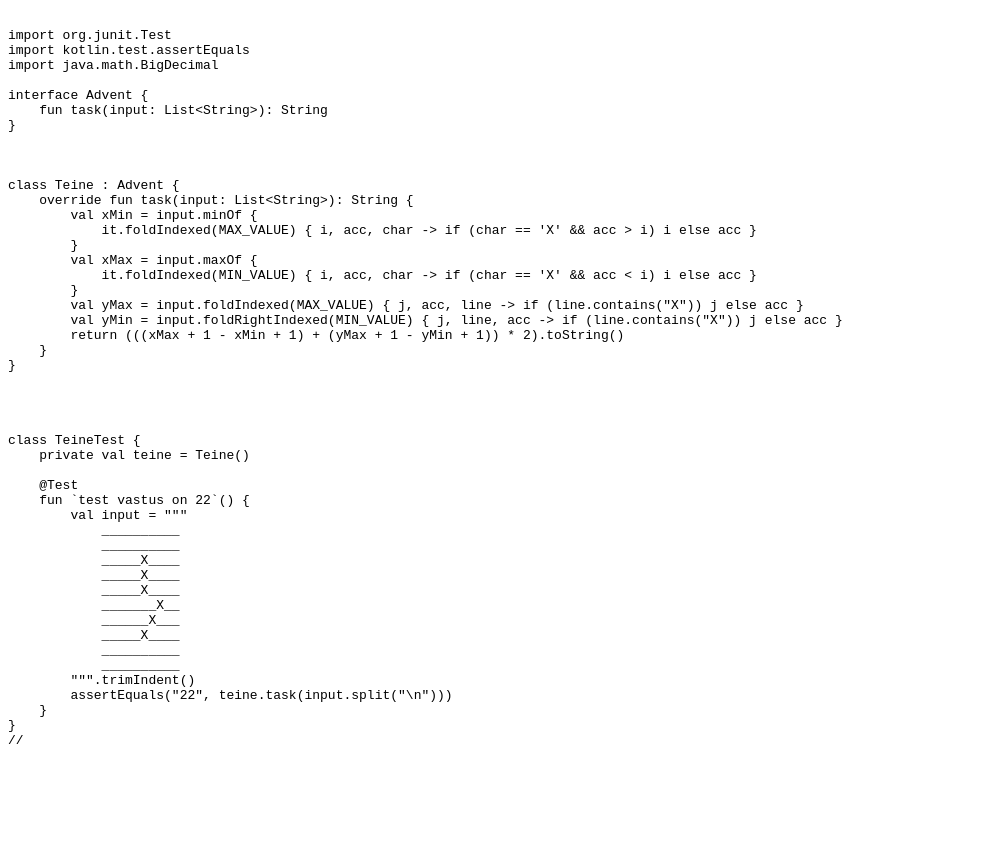
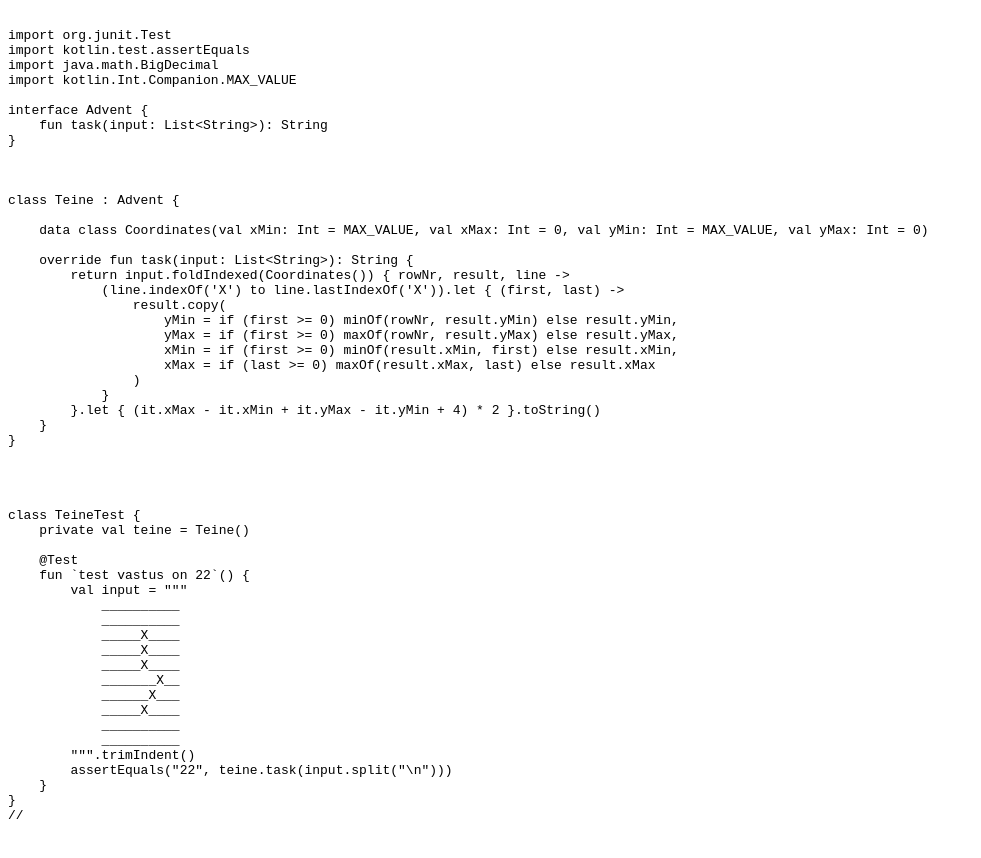
Before and after one commit to v3rm0n/mits2024, a plain HTML site: page teine.html in a window 1280 px wide. Shown: the whole page, without its empty margins (0-981 px from the left). Before the commit the page ends 800 px from the top, so only its background shows below. Drawn offline with Linux system fonts and the light colour scheme.

Commit message:
Deploying to gh-pages from @ v3rm0n/mits2024@f65f2f6e80a57c36ae902387dae81e084e7c25ba 🚀

```diff
--- a/teine.html
+++ b/teine.html
@@ -14,6 +14,7 @@
 import org.junit.Test
 import kotlin.test.assertEquals
 import java.math.BigDecimal
+import kotlin.Int.Companion.MAX_VALUE
 
 interface Advent {
     fun task(input: List&lt;String&gt;): String
@@ -22,16 +23,20 @@ interface Advent {
 
 
 class Teine : Advent {
+
+    data class Coordinates(val xMin: Int = MAX_VALUE, val xMax: Int = 0, val yMin: Int = MAX_VALUE, val yMax: Int = 0)
+
     override fun task(input: List&lt;String&gt;): String {
-        val xMin = input.minOf {
-            it.foldIndexed(MAX_VALUE) { i, acc, char -&gt; if (char == 'X' && acc &gt; i) i else acc }
-        }
-        val xMax = input.maxOf {
-            it.foldIndexed(MIN_VALUE) { i, acc, char -&gt; if (char == 'X' && acc &lt; i) i else acc }
-        }
-        val yMax = input.foldIndexed(MAX_VALUE) { j, acc, line -&gt; if (line.contains("X")) j else acc }
-        val yMin = input.foldRightIndexed(MIN_VALUE) { j, line, acc -&gt; if (line.contains("X")) j else acc }
-        return (((xMax + 1 - xMin + 1) + (yMax + 1 - yMin + 1)) * 2).toString()
+        return input.foldIndexed(Coordinates()) { rowNr, result, line -&gt;
+            (line.indexOf('X') to line.lastIndexOf('X')).let { (first, last) -&gt;
+                result.copy(
+                    yMin = if (first &gt;= 0) minOf(rowNr, result.yMin) else result.yMin,
+                    yMax = if (first &gt;= 0) maxOf(rowNr, result.yMax) else result.yMax,
+                    xMin = if (first &gt;= 0) minOf(result.xMin, first) else result.xMin,
+                    xMax = if (last &gt;= 0) maxOf(result.xMax, last) else result.xMax
+                )
+            }
+        }.let { (it.xMax - it.xMin + it.yMax - it.yMin + 4) * 2 }.toString()
     }
 }
 
```
Also changed, not shown: esimene.html (+1 -0 lines).
